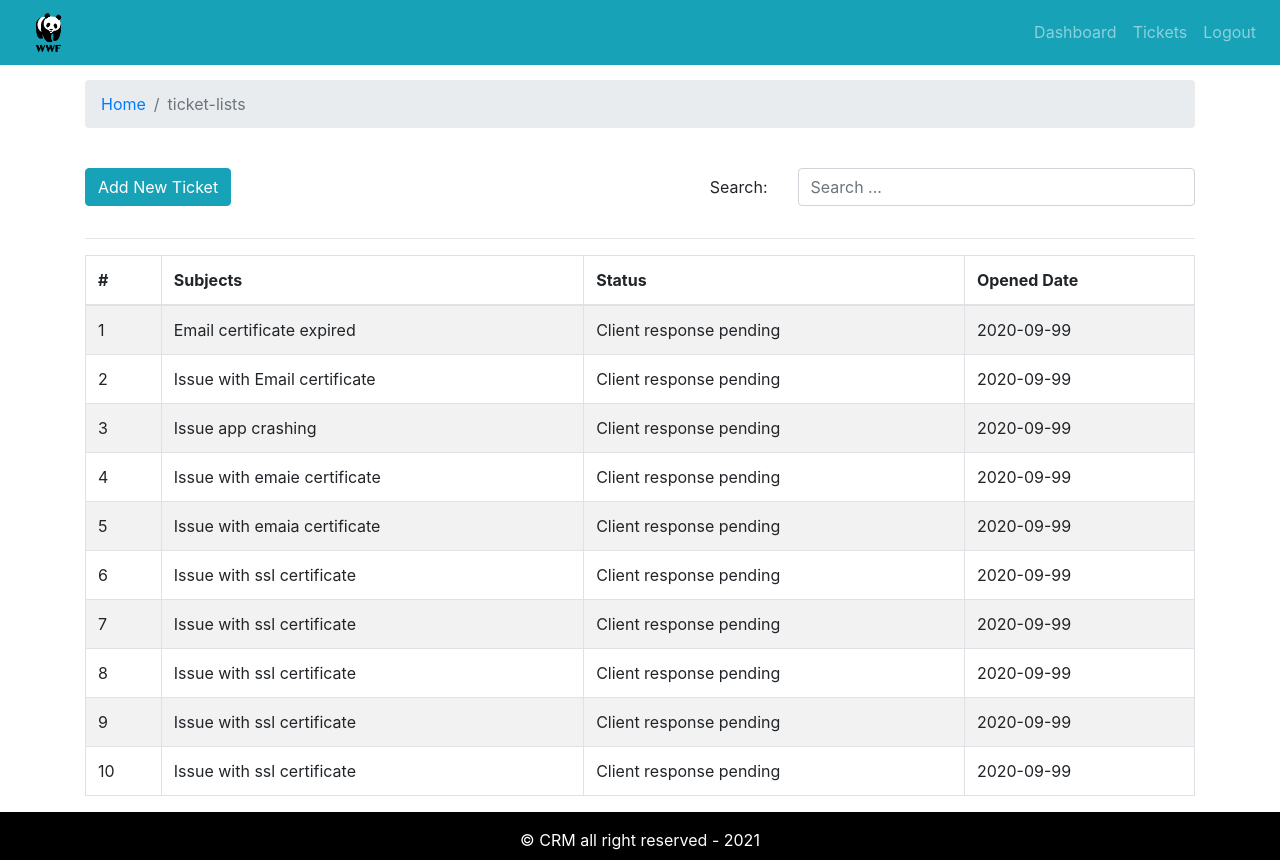
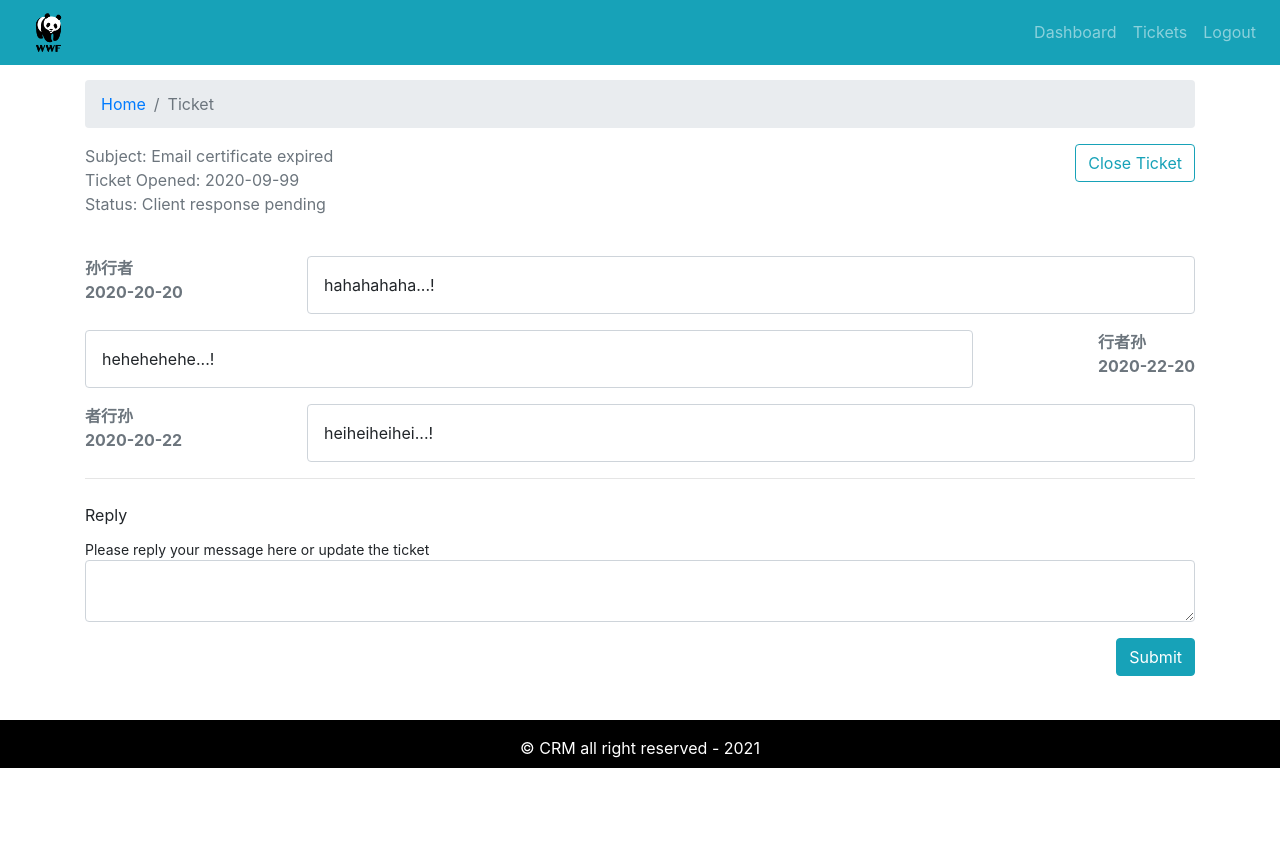
Before and after one commit to pingzhang001/CRM_MERN, a React (Create React App) app: page / in a window 1280 px wide. After the commit the page ends 800 px from the top, so only its background shows below. Built offline with nearby package versions, Linux system fonts and the light colour scheme.

Commit message:
ticket landing page added

```diff
--- a/src/App.js
+++ b/src/App.js
@@ -5,7 +5,8 @@
 import DefaultLayout from './layout/DefaultLayout'
 // import Dashboard from './pages/dashboard/Dashboard.page'
 // import AddTicket from './pages/new-ticket/AddTicket.page'
-import TicketLists from './pages/ticket-list/TicketLists.page'
+// import TicketLists from './pages/ticket-list/TicketLists.page'
+import Ticket from './pages/ticket/Ticket.page'
 
 function App() {
   return (
@@ -14,7 +15,8 @@
       <DefaultLayout>
         {/* <Dashboard /> */}
         {/* <AddTicket /> */}
-        <TicketLists />
+        {/* <TicketLists /> */}
+        <Ticket />
       </DefaultLayout>
     </div>
   );
--- a/src/assets/data/dummy-tickets.json
+++ b/src/assets/data/dummy-tickets.json
@@ -3,7 +3,24 @@
     "id":1,
     "subject":"Email certificate expired",
     "status": "Client response pending",
-    "addedAt": "2020-09-99"
+    "addedAt": "2020-09-99",
+    "history": [
+      {
+        "date": "2020-20-20",
+        "message": "hahahahaha...!",
+        "messageBy": "孙行者"
+      },
+      {
+        "date": "2020-22-20",
+        "message": "hehehehehe...!",
+        "messageBy": "行者孙"
+      },
+      {
+        "date": "2020-20-22",
+        "message": "heiheiheihei...!",
+        "messageBy": "者行孙"
+      }
+    ]
   },
   {
     "id":2,
--- /dev/null
+++ b/src/components/message-history/MessageHistory.comp.js
@@ -0,0 +1,26 @@
+import React from 'react'
+import PropTypes from 'prop-types'
+import './message-history.style.css'
+
+export default function MessageHistory({ msg }) {
+  // console.log(msg)
+  const renderedContent = () => {
+    return msg.map((m, i) =>
+      <div className="message-history mt-3" key={i}>
+        <div className="send font-weight-bold text-secondary">
+          <div className="sender">{ m.messageBy}</div>
+          <div className="date">{m.date }</div>
+        </div>
+        <div className="message">{ m.message}</div>
+      </div>
+    )
+  }
+
+  return (
+    <div>{renderedContent()}</div>
+  )
+}
+
+MessageHistory.propTypes = {
+  msg:PropTypes.array.isRequired
+}
--- /dev/null
+++ b/src/components/message-history/message-history.style.css
@@ -0,0 +1,18 @@
+.message-history{
+  display: flex;
+  flex-direction: row;
+  justify-content: space-between;
+}
+
+.message-history:nth-child(even){
+  display: flex;
+  flex-direction: row-reverse;
+  justify-content: space-between;
+}
+
+.message{
+  padding: 1rem;
+  width: 80%;
+  border: 1px solid #ced4da;
+  border-radius: 0.25rem;
+}
--- /dev/null
+++ b/src/components/update-ticket/UpdateTicket.comp.js
@@ -0,0 +1,30 @@
+import React from 'react'
+import PropTypes from 'prop-types'
+import {Form, Button} from 'react-bootstrap'
+
+export default function UpdateTicket({msg, handleOnChange, handleOnSubmit}) {
+  return (
+    <Form onSubmit={handleOnSubmit}>
+      <Form.Label>Reply</Form.Label>
+      <Form.Text>Please reply your message here or update the ticket</Form.Text>
+      <Form.Control
+        name="detail"
+        as="textarea"
+        row="5"
+        value={msg}
+        onChange={handleOnChange}
+      />
+      <div className="text-right mt-3 mb-3">
+        <Button variant="info" type="submit">
+          Submit
+        </Button>
+      </div>
+    </Form>
+  )
+}
+
+UpdateTicket.propTypes = {
+  msg: PropTypes.string.isRequired,
+  handleOnChange: PropTypes.func.isRequired,
+  handleOnSubmit: PropTypes.func.isRequired
+}
--- /dev/null
+++ b/src/pages/ticket/Ticket.page.js
@@ -0,0 +1,56 @@
+import React,{useState, useEffect} from 'react'
+import { Container, Row, Col, Button } from 'react-bootstrap'
+import PageBreadcrumb from '../../components/breadcrumb/Breadcrumb.com'
+import tickets from '../../assets/data/dummy-tickets.json'
+import MessageHistory from "../../components/message-history/MessageHistory.comp";
+import UpdateTicket from '../../components/update-ticket/UpdateTicket.comp'
+
+const ticket = tickets[0]
+export default function Ticket() {
+  const [message, setMessage] = useState('')
+  useEffect(() => {}, [message])
+
+  const handleOnChange = (e) => {
+    setMessage(e.target.value)
+    console.log(e.target.value)
+  }
+
+  const handleOnSubmit = () => {
+    alert(message)
+  }
+
+  return (
+    <Container>
+      <Row>
+        <Col>
+          <PageBreadcrumb page="Ticket" />
+        </Col>
+      </Row>
+      <Row>
+        <Col className="text-weight-bolder text-secondary">
+          <div className="subject">Subject: { ticket.subject}</div>
+          <div className="date">Ticket Opened: { ticket.addedAt}</div>
+          <div className="status">Status: { ticket.status}</div>
+        </Col>
+        <Col className="text-right">
+          <Button variant="outline-info">Close Ticket</Button>
+        </Col>
+      </Row>
+      <Row className="mt-4">
+        <Col>
+          <MessageHistory msg={ticket.history} />
+        </Col>
+      </Row>
+      <hr />
+      <Row className="mt-4">
+        <Col>
+          <UpdateTicket
+            msg={message}
+            handleOnChange={handleOnChange}
+            handleOnSubmit={handleOnSubmit}
+          />
+        </Col>
+      </Row>
+    </Container>
+  )
+}
```
